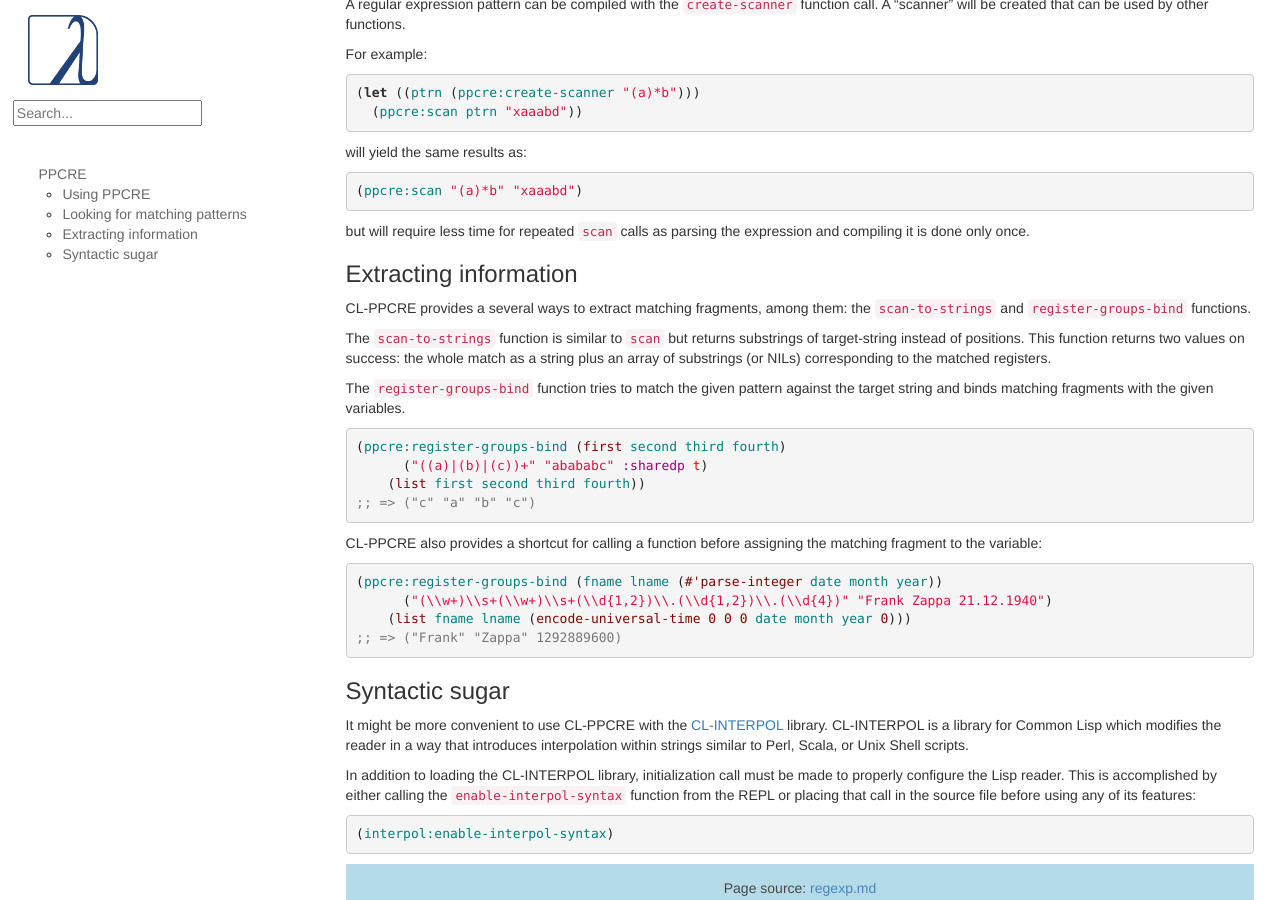
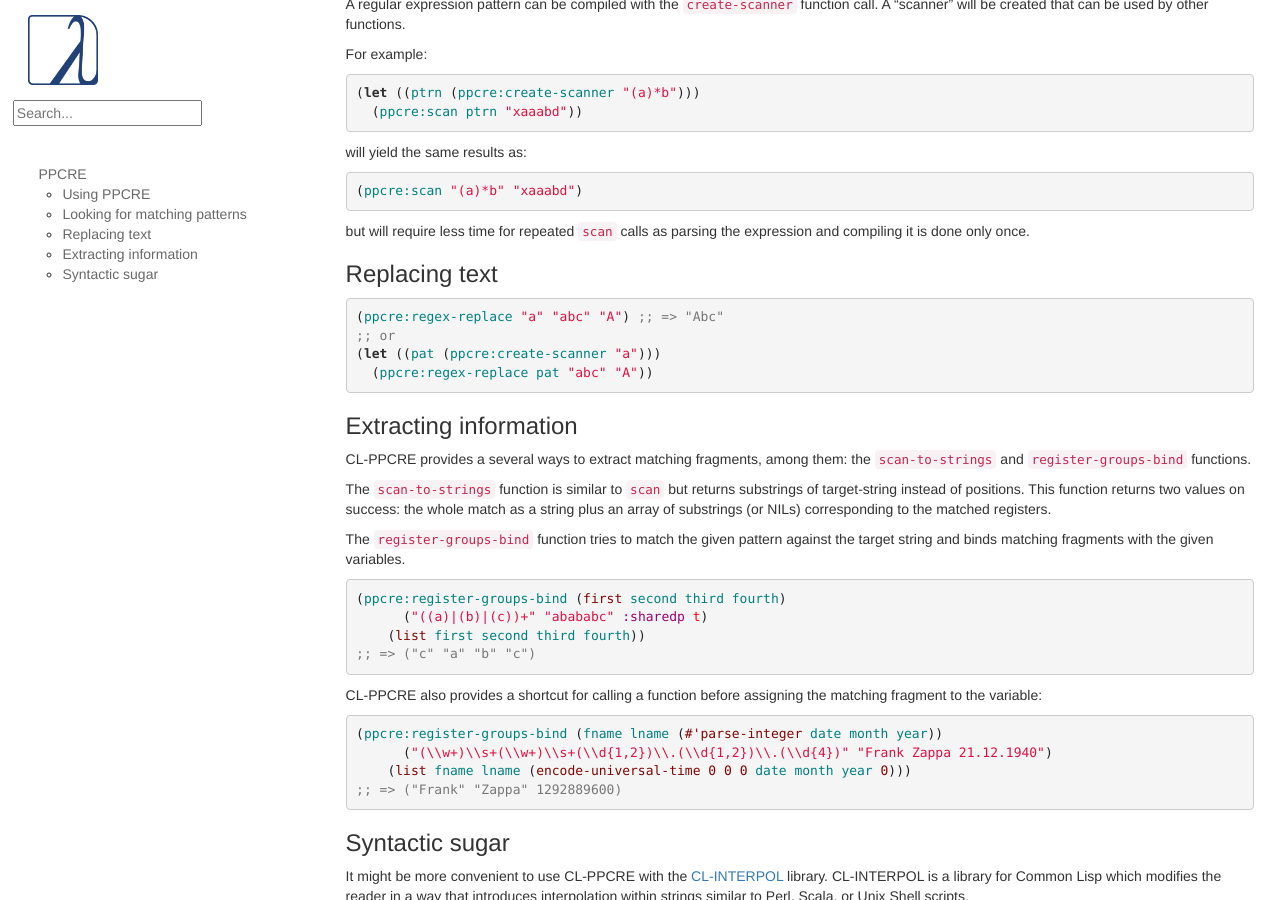
Before and after one commit to LispCookbook/cl-cookbook, a Jekyll site: the page built from regexp.md, in a window 1280 px wide and 900 px high, scrolled down 645 px. Built offline with Jekyll 4.4.1, drawn with Linux system fonts in a browser that asks for light colours.

Commit message:
Add replacing text to regexp recipes

```diff
--- a/regexp.md
+++ b/regexp.md
@@ -69,6 +69,15 @@ but will require less time for repeated `scan` calls as parsing the
 expression and compiling it is done only once.
 
 
+### Replacing text
+
+~~~lisp
+(ppcre:regex-replace "a" "abc" "A") ;; => "Abc"
+;; or
+(let ((pat (ppcre:create-scanner "a")))
+  (ppcre:regex-replace pat "abc" "A"))
+~~~
+
 ### Extracting information
 
 CL-PPCRE provides a several ways to extract matching fragments, among
```
